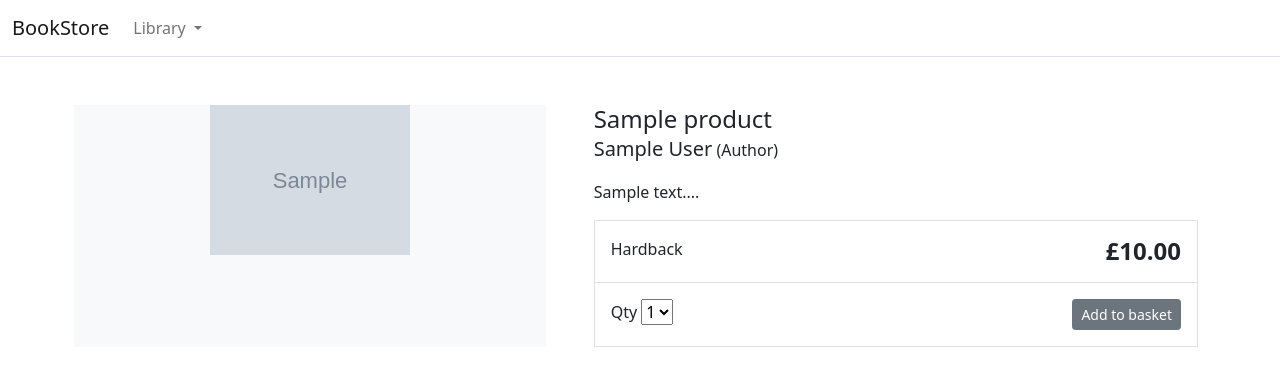
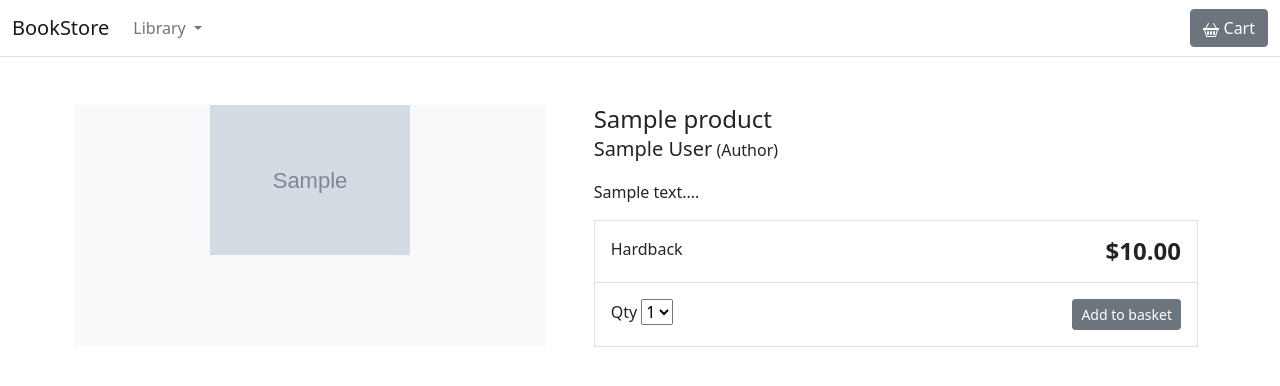
Before and after one commit to Denis-Guselnikov/book_store, a Django app: a page that uses templates/store/base.html in a window 1280 px wide. Shown: the top 386 px of the page. Run offline with Django 3.2, Linux system fonts and the light colour scheme; tables that the repository leaves empty hold one stand-in row (values such as "Sample post"); grey boxes marked "Sample" are stand-in pictures.

Commit message:
add cart_basket, add session

```diff
--- a/core/settings.py
+++ b/core/settings.py
@@ -22,6 +22,7 @@ INSTALLED_APPS = [
     'django.contrib.messages',
     'django.contrib.staticfiles',
     'store',
+    'shopping_cart',
 ]
 
 MIDDLEWARE = [
@@ -48,6 +49,7 @@ TEMPLATES = [
                 'django.contrib.auth.context_processors.auth',
                 'django.contrib.messages.context_processors.messages',
                 'store.context_processors.categories',
+                'shopping_cart.context_processors.basket',
             ],
         },
     },
@@ -88,6 +90,7 @@ USE_L10N = True
 USE_TZ = True
 
 STATIC_URL = '/static/'
+STATICFILES_DIRS = [os.path.join(BASE_DIR, 'static')]
 
 MEDIA_URL = '/media/'
 MEDIA_ROOT = os.path.join(BASE_DIR, 'media/')
--- a/core/urls.py
+++ b/core/urls.py
@@ -6,6 +6,7 @@ from django.urls import include, path
 urlpatterns = [
     path('admin/', admin.site.urls),
     path('', include('store.urls', namespace='store')),
+    path('shopping_cart/', include('shopping_cart.urls', namespace='shopping_cart')),
 ]
 
 
--- /dev/null
+++ b/shopping_cart/apps.py
@@ -0,0 +1,5 @@
+from django.apps import AppConfig
+
+
+class ShoppingCartConfig(AppConfig):
+    name = 'shopping_cart'
--- /dev/null
+++ b/shopping_cart/basket.py
@@ -0,0 +1,14 @@
+
+
+class Basket():
+    """
+    Базовый класс корзины, предоставляющий некоторые параметры поведения по умолчанию, которые
+    при необходимости могут быть унаследованы или переопределены.
+    """
+
+    def __init__(self, request):
+        self.session = request.session
+        basket = self.session.get('skey')
+        if 'skey' not in request.session:
+            basket = self.session['skey'] = {}
+        self.basket = basket
--- /dev/null
+++ b/shopping_cart/context_processors.py
@@ -0,0 +1,5 @@
+from .basket import Basket
+
+
+def basket(request):
+    return {'basket': Basket(request)}
--- /dev/null
+++ b/shopping_cart/urls.py
@@ -0,0 +1,11 @@
+from django.urls import path
+
+from . import views
+
+app_name = 'cart'
+
+
+urlpatterns = [
+    path('', views.cart_summary, name='cart_summary'),
+    path('add/', views.cart_add, name='cart_add'),
+]
--- a/templates/store/base.html
+++ b/templates/store/base.html
@@ -6,8 +6,13 @@
     <meta charset="utf-8" />
     <title>{% block title %}My shop{% endblock %}</title>
     <meta name="viewport" content="width=device-width, initial-scale=1">
-    <link href="https://cdn.jsdelivr.net/npm/bootstrap@5.0.0-beta1/dist/css/bootstrap.min.css" rel="stylesheet" integrity="sha384-giJF6kkoqNQ00vy+HMDP7azOuL0xtbfIcaT9wjKHr8RbDVddVHyTfAAsrekwKmP1" crossorigin="anonymous">
-    <script src="https://cdn.jsdelivr.net/npm/bootstrap@5.0.0-beta1/dist/js/bootstrap.bundle.min.js" integrity="sha384-ygbV9kiqUc6oa4msXn9868pTtWMgiQaeYH7/t7LECLbyPA2x65Kgf80OJFdroafW" crossorigin="anonymous"></script>
+    <link href="https://cdn.jsdelivr.net/npm/bootstrap@5.0.0-beta1/dist/css/bootstrap.min.css" rel="stylesheet"
+        integrity="sha384-giJF6kkoqNQ00vy+HMDP7azOuL0xtbfIcaT9wjKHr8RbDVddVHyTfAAsrekwKmP1" crossorigin="anonymous">
+    <script src="https://code.jquery.com/jquery-3.6.1.min.js"
+        integrity="sha256-o88AwQnZB+VDvE9tvIXrMQaPlFFSUTR+nldQm1LuPXQ=" crossorigin="anonymous"></script>
+    <script src="https://cdn.jsdelivr.net/npm/bootstrap@5.0.0-beta1/dist/js/bootstrap.bundle.min.js"
+        integrity="sha384-ygbV9kiqUc6oa4msXn9868pTtWMgiQaeYH7/t7LECLbyPA2x65Kgf80OJFdroafW"
+        crossorigin="anonymous"></script>
 </head>
 
 <body>
@@ -29,13 +34,24 @@
                             <ul class="dropdown-menu" aria-labelledby="navbarDropdown">
                                 <li><a class="dropdown-item" href="{% url "store:products_all" %}">All</a></li>
                                 {% for c in categories %}
-                                <li {% if category.slug == c.slug %} class="selected" {% endif %}>
+                                <li {% if c.slug %} class="selected" {% endif %}>
                                     <a class="dropdown-item" href="{{ c.get_absolute_url }}">{{ c.name|title }}</a>
                                 </li>
                                 {% endfor %}
                             </ul>
                         </li>
                     </ul>
+                    <a type="button" role="button" href="{% url "cart:cart_summary" %}" class="btn btn-secondary">
+
+                        <svg xmlns="http://www.w3.org/2000/svg" width="16" height="16" fill="currentColor"
+                            class="bi bi-basket2" viewBox="0 0 16 16">
+                            <path
+                                d="M4 10a1 1 0 0 1 2 0v2a1 1 0 0 1-2 0v-2zm3 0a1 1 0 0 1 2 0v2a1 1 0 0 1-2 0v-2zm3 0a1 1 0 1 1 2 0v2a1 1 0 0 1-2 0v-2z" />
+                            <path
+                                d="M5.757 1.071a.5.5 0 0 1 .172.686L3.383 6h9.234L10.07 1.757a.5.5 0 1 1 .858-.514L13.783 6H15.5a.5.5 0 0 1 .5.5v1a.5.5 0 0 1-.5.5h-.623l-1.844 6.456a.75.75 0 0 1-.722.544H3.69a.75.75 0 0 1-.722-.544L1.123 8H.5a.5.5 0 0 1-.5-.5v-1A.5.5 0 0 1 .5 6h1.717L5.07 1.243a.5.5 0 0 1 .686-.172zM2.163 8l1.714 6h8.246l1.714-6H2.163z" />
+                        </svg>
+                        Cart
+                    </a>
                 </div>
             </div>
         </nav>
@@ -43,6 +59,8 @@
     <div id="content">
         {% block content %}
 
-        {% endblock %}</div>
+        {% endblock %}
+    </div>
 </body>
+
 </html>
--- a/templates/store/products/product_detail.html
+++ b/templates/store/products/product_detail.html
@@ -1,4 +1,4 @@
-{% extends "store/base.html" %}
+{% extends "../base.html" %}
 {% load static %}
 {% block title %}
 {{ product.name }}
@@ -8,7 +8,8 @@
     <main class="pt-5">
         <div class="row g-3">
             <div class="col-md-5 col-lg-5 order-md-first bg-light">
-                <img class="img-fluid mx-auto d-block" width="200px" alt="Responsive image" src="{{ product.image.url }}">
+                <img class="img-fluid mx-auto d-block" width="200px" alt="Responsive image"
+                    src="{{ product.image.url }}">
             </div>
             <div class="col-md-7 col-lg-7 ps-md-3 ps-lg-5">
                 <h1 class="mb-0 h4">{{ product.title }}</h1>
@@ -18,7 +19,7 @@
                     <div class="col border-bottom">
                         <div class="row p-3">
                             <div class="col-6">Hardback</div>
-                            <div class="col-6 text-end"><span class="h4 fw-bold">£{{ product.price }}</span></div>
+                            <div class="col-6 text-end"><span class="h4 fw-bold">${{ product.price }}</span></div>
                         </div>
                     </div>
                     <div class="col">
@@ -33,14 +34,36 @@
                                 </select>
 
                             </div>
-                            <div class="col-6 text-end"><button type="button" class="btn btn-secondary btn-sm">Add to
-                                    basket</button></div>
+                            <div class="col-6 text-end">
+                                <button type="button" id="add-button" value="{{product.id}}"
+                                    class="btn btn-secondary btn-sm">Add to basket</button>
+                            </div>
                         </div>
                     </div>
                 </div>
             </div>
         </div>
     </main>
+</div>
 
-</div>
+
+<script>
+    $(document).on('click', '#add-button', function (e) {
+        e.preventDefault();
+        $.ajax({
+            type: 'POST',
+            url: '{% url "cart:cart_add" %}',
+            data: {
+                productid: $('#add-button').val(),
+                productqty: $('#select option:selected').text(),
+                csrfmiddlewaretoken: "{{csrf_token}}",
+                action: 'post'
+            },
+            success: function (json) {
+                document.getElementById("basket-qty").innerHTML = json.qty
+            },
+            error: function (xhr, errmsg, err) { }
+        });
+    })
+</script>
 {% endblock %}
```
Also changed, not shown: shopping_cart/views.py (added, +16 -0 lines), templates/store/cart/summary.html (added, +8 -0 lines), shopping_cart/__init__.py (added), shopping_cart/migrations/__init__.py (added), store/migrations/0002_auto_20221129_1547.py (added).
